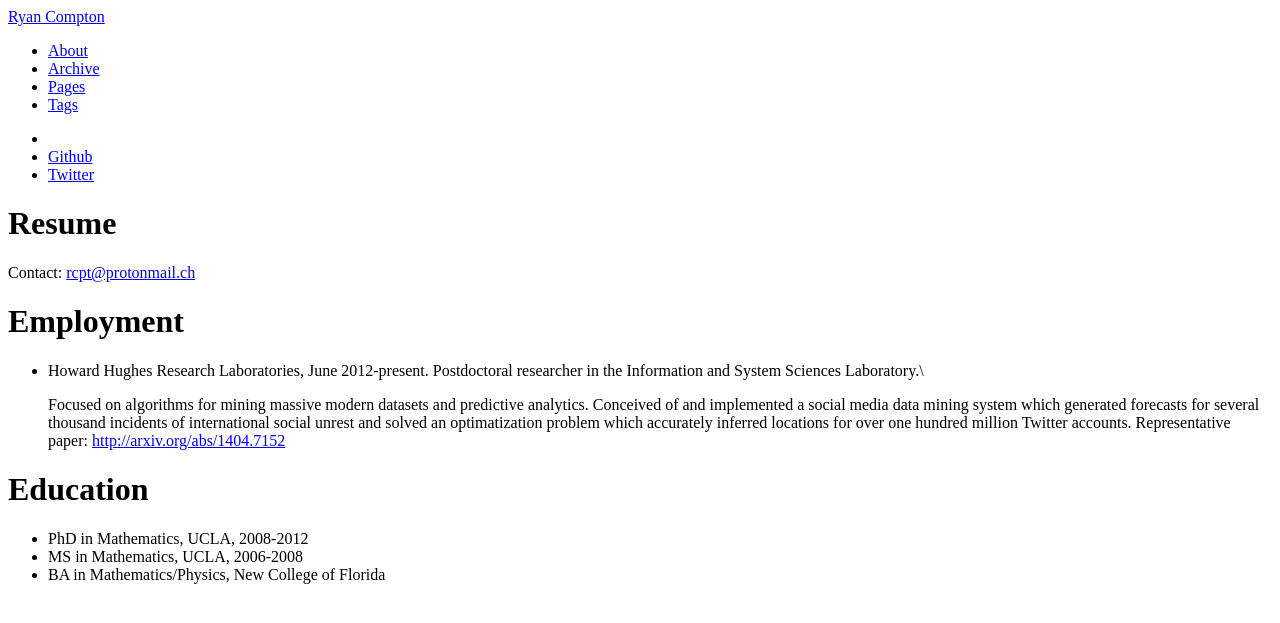
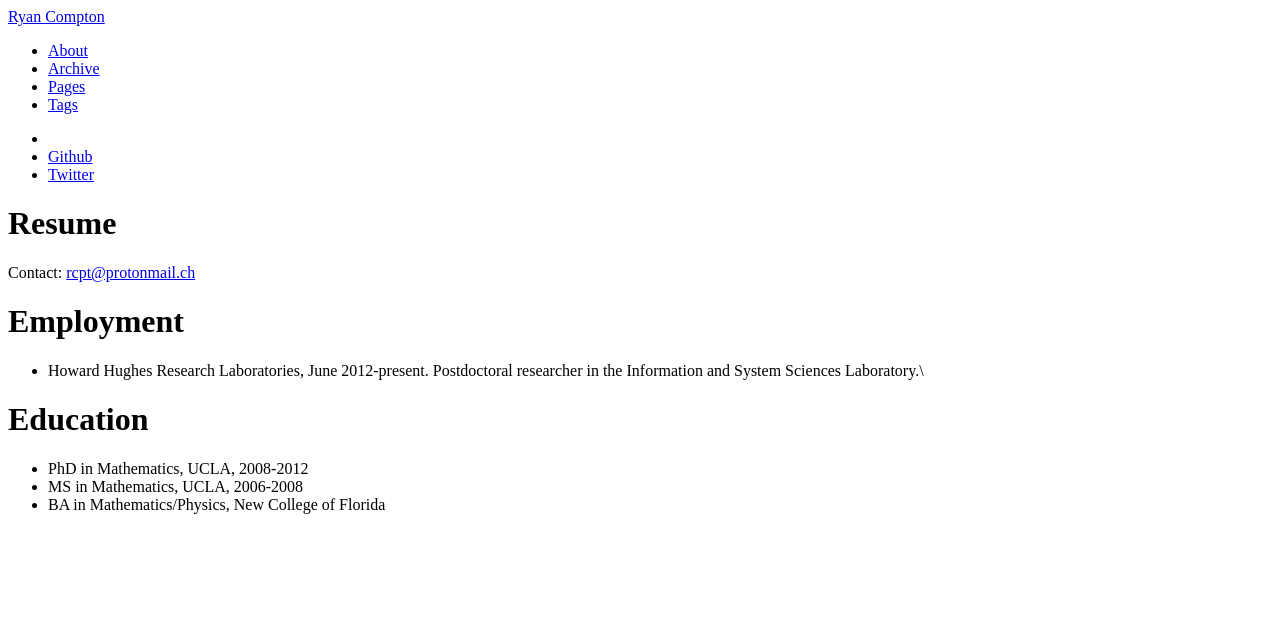
Before and after one commit to rcompton/ryancompton.net, a Jekyll site: the page built from resume.md, in a window 1280 px wide. Shown: the top 623 px of the page. Built offline with Jekyll 4.4.1, drawn with Linux system fonts in a browser that asks for light colours; nearby versions of some CDN libraries.

```diff
--- a/resume.md
+++ b/resume.md
@@ -11,8 +11,6 @@
 
 * Howard Hughes Research Laboratories, June 2012-present. Postdoctoral researcher in the Information and System Sciences Laboratory.\\
 
-  Focused on algorithms for mining massive modern datasets and predictive analytics. Conceived of and implemented a social media data mining system which generated forecasts for several thousand incidents of international social unrest and solved an optimatization problem which accurately inferred locations for over one hundred million Twitter accounts. Representative paper: <http://arxiv.org/abs/1404.7152>
-
 #Education
 
 * PhD in Mathematics, UCLA, 2008-2012
```
Also changed, not shown: 1 other file.
